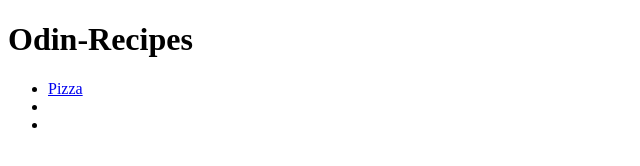
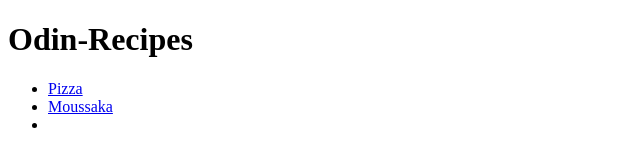
Before and after one commit to Sinner-Dev95/odin-recipes, a plain HTML site: page index.html in a window 1280 px wide. Shown: the whole page, without its empty margins (0-640 px from the left). Drawn offline with Linux system fonts and the light colour scheme.

Commit message:
Fixed link for moussaka page

```diff
--- a/index.html
+++ b/index.html
@@ -9,7 +9,7 @@
 
         <ul>
             <li><a href="./recipes/pizza.html" target="_blank"  >Pizza</a></li>
-            <li></li>
+            <li><a href="./recipes/moussaka.html">Moussaka</a></li>
             <li></li>
         </ul>
 
```
